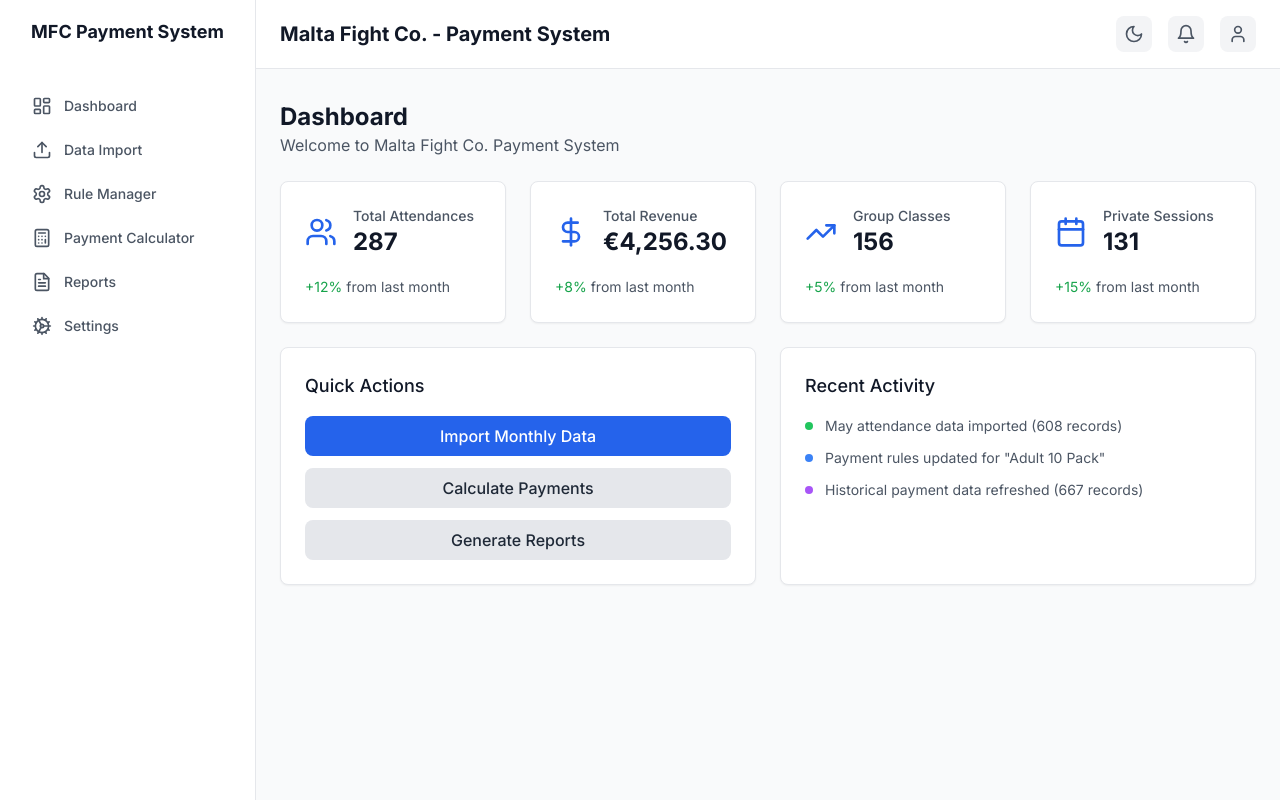
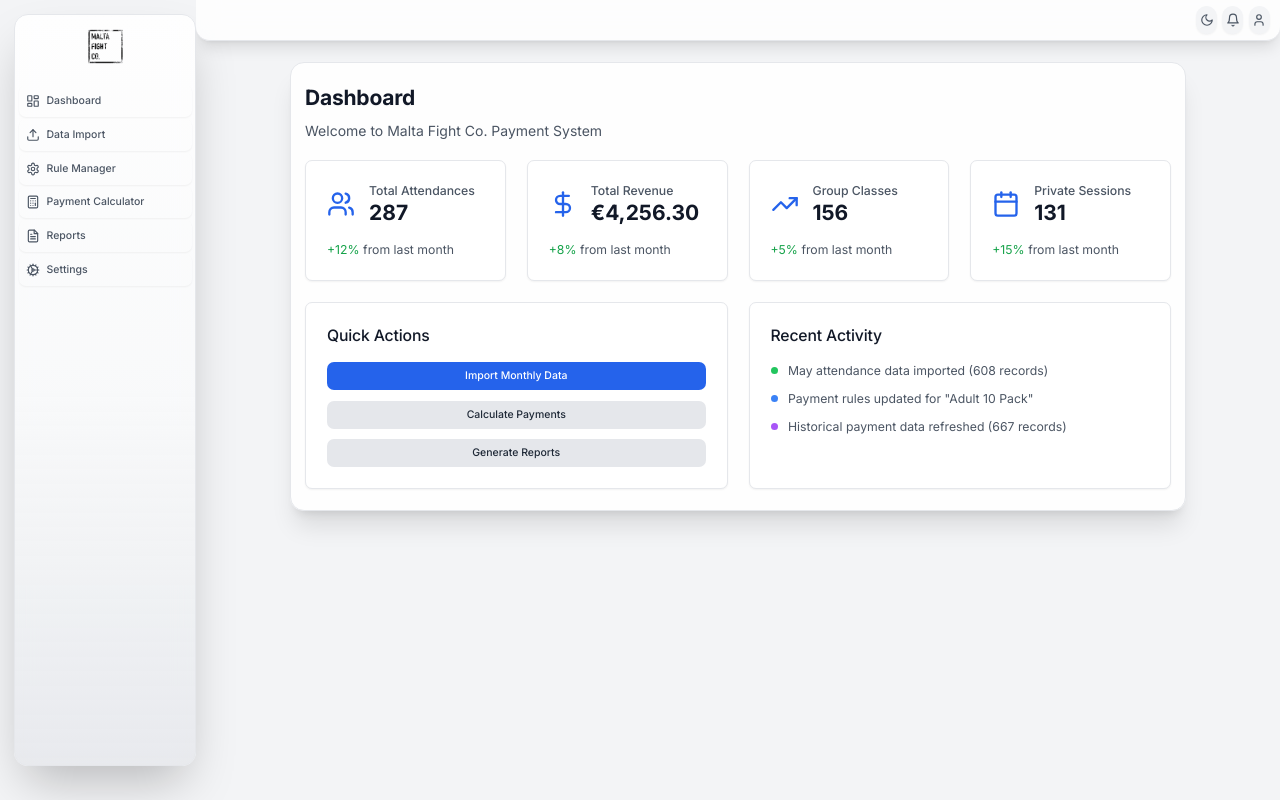
Before and after one commit to Appsbydare/mfc-payment-system, a React (Vite) app: page / in a window 1280 px wide. Built offline with nearby package versions, Linux system fonts and the light colour scheme.

Commit message:
UI Modifications

```diff
--- a/src/components/layout/Header.tsx
+++ b/src/components/layout/Header.tsx
@@ -9,34 +9,24 @@ const Header: React.FC = () => {
   const isDarkMode = useSelector((state: RootState) => state.ui.isDarkMode)
 
   return (
-    <header className="bg-white dark:bg-gray-800 shadow-sm border-b border-gray-200 dark:border-gray-700">
-      <div className="flex items-center justify-between px-6 py-4">
-        <div className="flex items-center">
-          <h1 className="text-xl font-bold text-gray-900 dark:text-white">
-            Malta Fight Co. - Payment System
-          </h1>
-        </div>
-
-        <div className="flex items-center space-x-4">
+    <header className="bg-white/80 dark:bg-gray-900/80 shadow-lg rounded-b-2xl border-b border-gray-200 dark:border-gray-700 backdrop-blur-md">
+      <div className="flex items-center justify-end px-3 py-1 min-h-[40px] gap-1.5">
         <button
           onClick={() => dispatch(toggleDarkMode())}
-            className="p-2 rounded-lg bg-gray-100 dark:bg-gray-700 hover:bg-gray-200 dark:hover:bg-gray-600 transition-colors"
+          className="p-1 rounded-full bg-gray-100 dark:bg-gray-700 hover:bg-gray-200 dark:hover:bg-gray-600 transition-colors focus:outline-none focus:ring-2 focus:ring-primary-400 shadow-sm"
         >
           {isDarkMode ? (
-              <Sun className="h-5 w-5 text-gray-600 dark:text-gray-300" />
+            <Sun className="h-4 w-4 text-gray-600 dark:text-gray-300" />
           ) : (
-              <Moon className="h-5 w-5 text-gray-600 dark:text-gray-300" />
+            <Moon className="h-4 w-4 text-gray-600 dark:text-gray-300" />
           )}
         </button>
-
-          <button className="p-2 rounded-lg bg-gray-100 dark:bg-gray-700 hover:bg-gray-200 dark:hover:bg-gray-600 transition-colors">
-            <Bell className="h-5 w-5 text-gray-600 dark:text-gray-300" />
+        <button className="p-1 rounded-full bg-gray-100 dark:bg-gray-700 hover:bg-gray-200 dark:hover:bg-gray-600 transition-colors focus:outline-none focus:ring-2 focus:ring-primary-400 shadow-sm">
+          <Bell className="h-4 w-4 text-gray-600 dark:text-gray-300" />
         </button>
-
-          <button className="p-2 rounded-lg bg-gray-100 dark:bg-gray-700 hover:bg-gray-200 dark:hover:bg-gray-600 transition-colors">
-            <User className="h-5 w-5 text-gray-600 dark:text-gray-300" />
+        <button className="p-1 rounded-full bg-gray-100 dark:bg-gray-700 hover:bg-gray-200 dark:hover:bg-gray-600 transition-colors focus:outline-none focus:ring-2 focus:ring-primary-400 shadow-sm">
+          <User className="h-4 w-4 text-gray-600 dark:text-gray-300" />
         </button>
-        </div>
       </div>
     </header>
   )
--- a/src/components/layout/Layout.tsx
+++ b/src/components/layout/Layout.tsx
@@ -8,12 +8,12 @@ interface LayoutProps {
 
 const Layout: React.FC<LayoutProps> = ({ children }) => {
   return (
-    <div className="flex h-screen bg-gray-50 dark:bg-gray-900">
+    <div className="flex h-screen bg-gray-100 dark:bg-gray-900">
       <Sidebar />
       <div className="flex-1 flex flex-col overflow-hidden">
         <Header />
-        <main className="flex-1 overflow-x-hidden overflow-y-auto bg-gray-50 dark:bg-gray-900">
-          <div className="container mx-auto px-6 py-8">
+        <main className="flex-1 overflow-x-hidden overflow-y-auto bg-transparent flex justify-center items-start">
+          <div className="w-full max-w-5xl mx-auto mt-6 mb-6 px-4 py-6 bg-white/90 dark:bg-gray-800/90 rounded-2xl shadow-xl border border-gray-200 dark:border-gray-700">
             {children}
           </div>
         </main>
--- a/src/components/layout/Sidebar.tsx
+++ b/src/components/layout/Sidebar.tsx
@@ -8,6 +8,8 @@ import {
   FileText,
   Cog
 } from 'lucide-react'
+import { useSelector } from 'react-redux'
+import { RootState } from '@store/index'
 
 const navigation = [
   { name: 'Dashboard', href: '/dashboard', icon: LayoutDashboard },
@@ -20,32 +22,39 @@ const navigation = [
 
 const Sidebar: React.FC = () => {
   const location = useLocation()
+  const isDarkMode = useSelector((state: RootState) => state.ui.isDarkMode)
 
   return (
-    <div className="w-64 bg-white dark:bg-gray-800 shadow-sm border-r border-gray-200 dark:border-gray-700">
-      <div className="flex flex-col h-full">
-        <div className="flex items-center justify-center h-16 px-4">
-          <h2 className="text-lg font-bold text-gray-900 dark:text-white">
-            MFC Payment System
-          </h2>
+    <div className="w-52 bg-gradient-to-b from-white/90 via-gray-50/90 to-gray-200/80 dark:from-gray-900/90 dark:via-gray-800/90 dark:to-gray-700/80 shadow-2xl rounded-2xl border border-gray-200 dark:border-gray-700 mt-4 mb-4 ml-4 flex flex-col h-[94vh] backdrop-blur-md">
+      <div className="flex items-center justify-center h-14 px-0 mt-2 mb-2">
+        <img
+          src={isDarkMode ? '/Logo_White.png' : '/Logo_Black.png'}
+          alt="MFC Logo"
+          className="h-10 w-10 object-contain select-none"
+          style={{ maxWidth: 40, maxHeight: 40 }}
+          draggable="false"
+        />
       </div>
-
-        <nav className="flex-1 px-4 py-6">
-          <ul className="space-y-2">
+      <nav className="flex-1 px-1 py-2">
+        <ul className="space-y-0.5">
           {navigation.map((item) => {
             const isActive = location.pathname === item.href
             return (
               <li key={item.name}>
                 <Link
                   to={item.href}
-                    className={`flex items-center px-4 py-2 text-sm font-medium rounded-lg transition-colors ${
-                      isActive
-                        ? 'bg-primary-100 dark:bg-primary-900 text-primary-700 dark:text-primary-300'
-                        : 'text-gray-600 dark:text-gray-300 hover:bg-gray-100 dark:hover:bg-gray-700'
-                    }`}
+                  className={`flex items-center px-2 py-1 text-xs font-medium rounded-lg transition-all gap-2 shadow-sm relative overflow-hidden
+                    ${isActive
+                      ? 'bg-primary-50 dark:bg-primary-900 text-primary-700 dark:text-primary-300 shadow-md'
+                      : 'text-gray-600 dark:text-gray-300 hover:bg-gray-100 dark:hover:bg-gray-700'}
+                  `}
+                  style={{ lineHeight: 1.1, minHeight: 32 }}
                 >
-                    <item.icon className="mr-3 h-5 w-5" />
-                    {item.name}
+                  {isActive && (
+                    <span className="absolute left-0 top-0 h-full w-1 bg-primary-500 rounded-r-lg" />
+                  )}
+                  <item.icon className="h-4 w-4 z-10" />
+                  <span className="z-10">{item.name}</span>
                 </Link>
               </li>
             )
@@ -53,7 +62,6 @@ const Sidebar: React.FC = () => {
         </ul>
       </nav>
     </div>
-    </div>
   )
 }
 
--- a/src/index.css
+++ b/src/index.css
@@ -7,10 +7,38 @@
 @layer base {
   html {
     font-family: 'Inter', system-ui, sans-serif;
+    font-size: 14px;
+    line-height: 1.15;
   }
 
   body {
-    @apply bg-gray-50 dark:bg-gray-900 text-gray-900 dark:text-gray-100;
+    @apply bg-gray-100 dark:bg-gray-900 text-gray-900 dark:text-gray-100;
+    font-size: 14px;
+    line-height: 1.15;
+    font-weight: 400;
+  }
+  button {
+    @apply rounded-full px-2 py-1 text-xs font-medium;
+    line-height: 1.1;
+    min-height: 28px;
+  }
+  h1, h2, h3, h4, h5, h6 {
+    font-weight: 700;
+    line-height: 1.1;
+    letter-spacing: -0.01em;
+    margin-bottom: 0.5em;
+    text-shadow: 0 1px 2px rgba(0,0,0,0.03);
+  }
+  .compact-text {
+    font-size: 13px;
+    line-height: 1.1;
+    color: #444;
+  }
+  .card {
+    @apply bg-white/90 dark:bg-gray-800/90 rounded-2xl shadow-xl border border-gray-200 dark:border-gray-700 px-4 py-6;
+  }
+  .text-shadow {
+    text-shadow: 0 1px 2px rgba(0,0,0,0.04);
   }
 }
 
```
Also changed, not shown: Logo_Black.png (added), Logo_White.png (added). Lines whose indentation alone changed are shown as unchanged.
